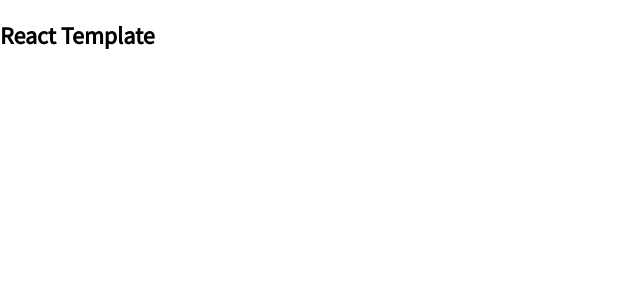
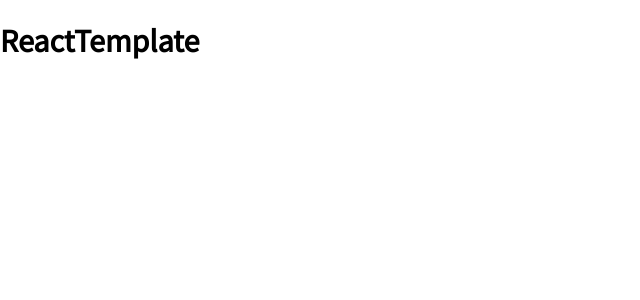
Before and after one commit to sukritchhabra/react-ui-loaders, a React app: page / in a window 1280 px wide. Shown: the top 300 px of the page, without its empty margins (0-640 px from the left). Built offline with nearby package versions, Linux system fonts and the light colour scheme; the HTML template or start-up script is replaced by a standard one.

Commit message:
Adding basic Jest support for unit testing. Resolves #10 (#11)
* Adapt to support React testing later.

```diff
--- a/src/components/App.jsx
+++ b/src/components/App.jsx
@@ -1,10 +1,12 @@
 import React, { Component } from 'react';
+
+import Header from './Header/Header';
 
 class App extends Component {
     render() {
         return (
             <div className="app-container">
-                <h2>React Template</h2>
+                <Header />
             </div>
         );
     }
--- /dev/null
+++ b/src/components/Header/Header.jsx
@@ -0,0 +1,17 @@
+import React from 'react';
+
+const Header = (props) => {
+    return (
+        <div className="header">
+            <h1>ReactTemplate</h1>
+        </div>
+    );
+}
+
+const Sum = (a, b) => {
+    return a + b;
+}
+
+export default Header;
+
+export { Sum };
```
Also changed, not shown: package.json (+6 -1 lines), .babelrc (added), 2 other files (tests, documents, lock files or other folders).
